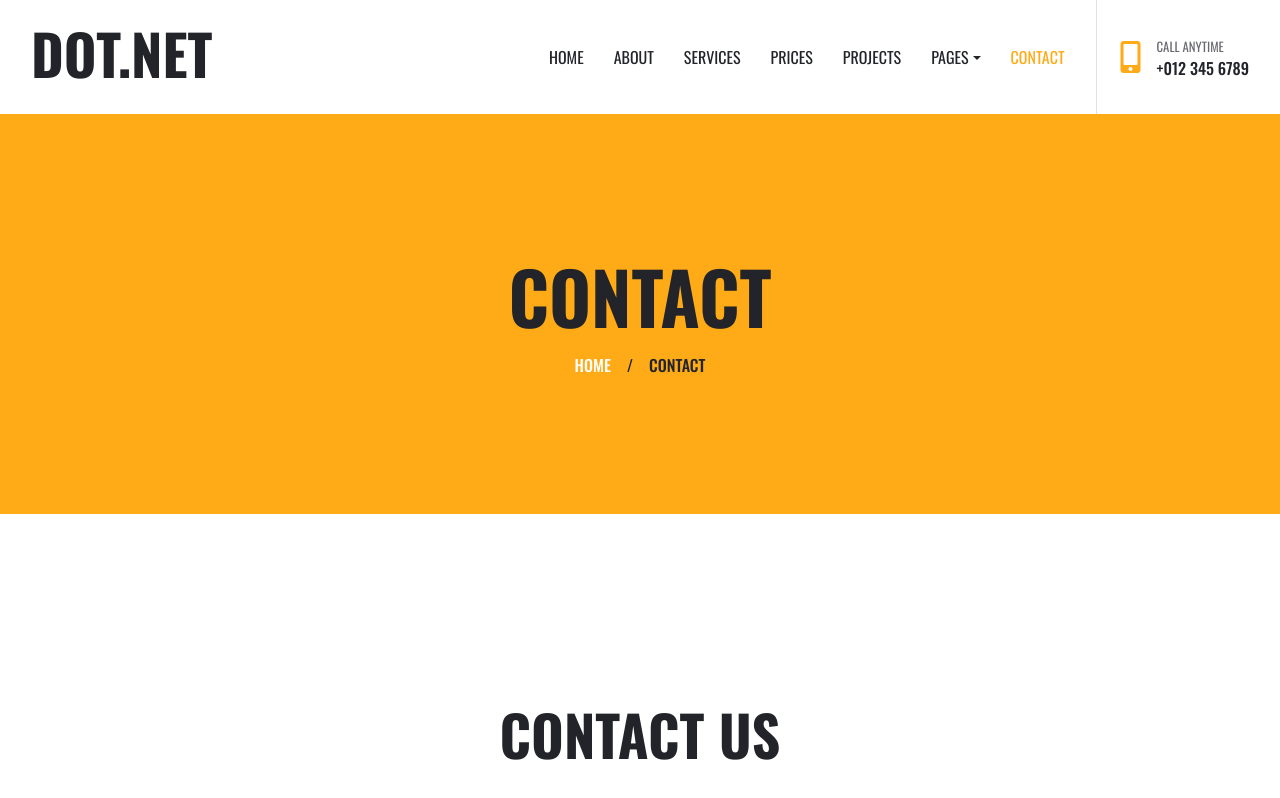
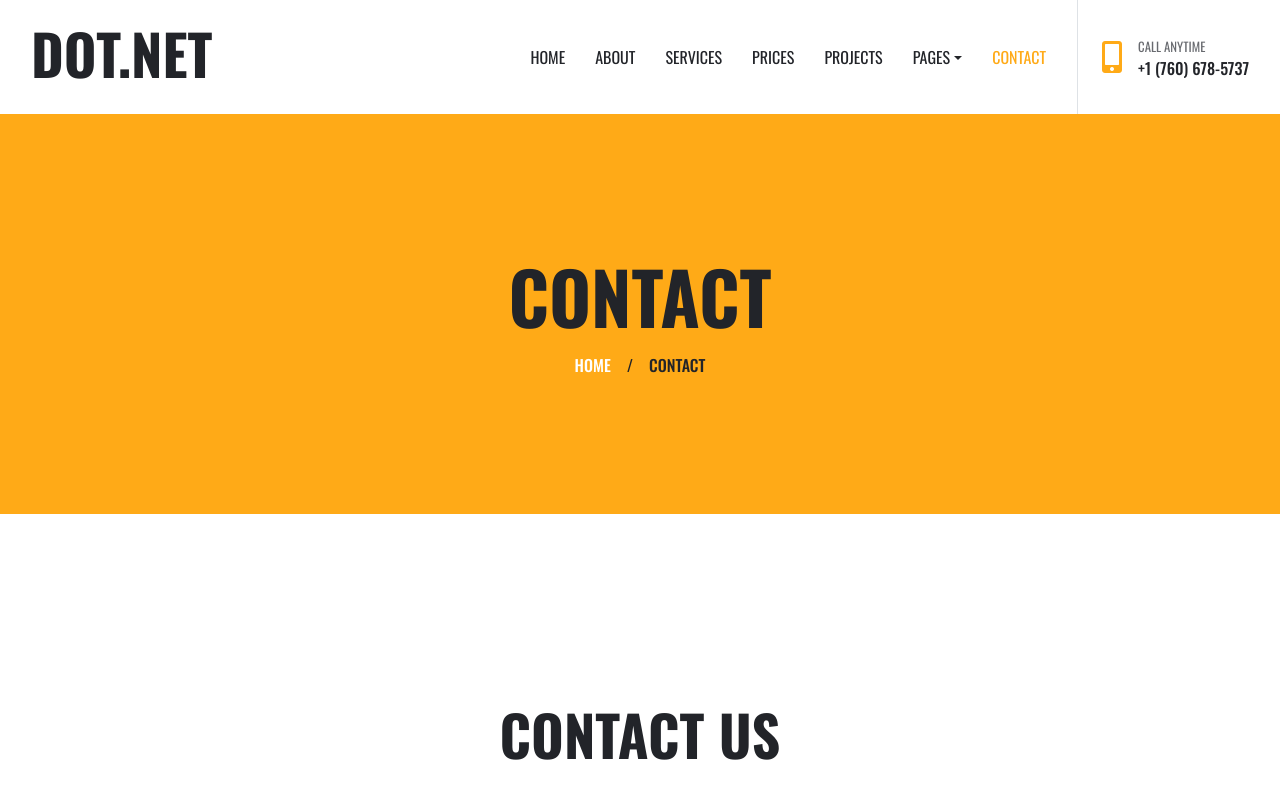
Before and after one commit to janjon10/web-consulting, a plain HTML site: page contact.html in a window 1280 px wide. Shown: the top 798 px of the page. Drawn offline with nearby package versions, Linux system fonts and the light colour scheme.

Commit message:
feature1 branch

```diff
--- a/contact.html
+++ b/contact.html
@@ -56,7 +56,7 @@
                     <i class="fa fa-2x fa-mobile-alt text-primary mr-3"></i>
                     <div>
                         <h6 class="text-body text-uppercase mb-1"><small>Call Anytime</small></h6>
-                        <h6 class="m-0">+012 345 6789</h6>
+                        <h6 class="m-0">+1 (760) 678-5737</h6>
                     </div>
                 </div>
             </div>
```
